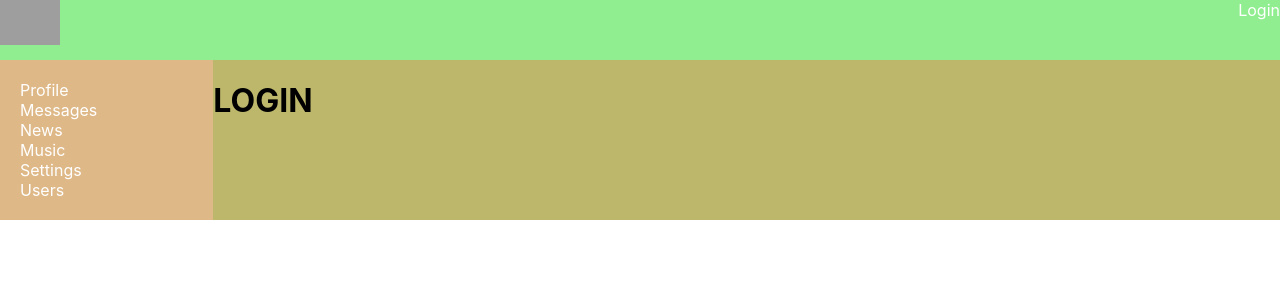
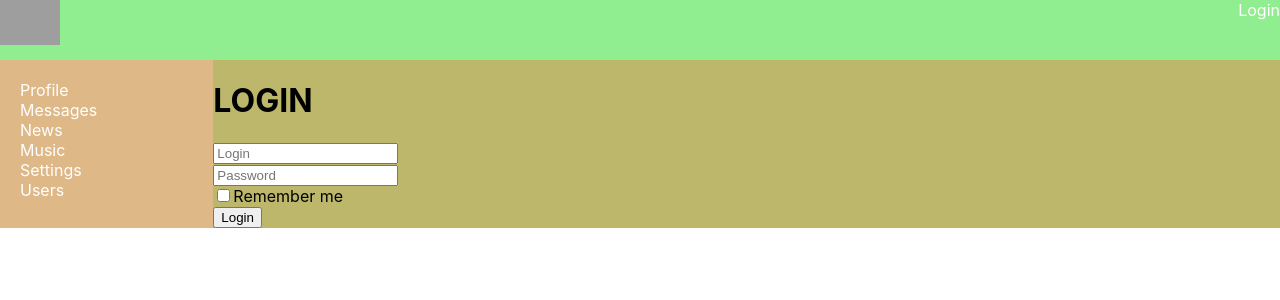
Before and after one commit to udot-a/MyReactProject, a React (Create React App) app: page /login in a window 1280 px wide. Shown: the top 300 px of the page. Built offline with nearby package versions, Linux system fonts and the light colour scheme; no server answers; grey boxes are pictures that could not be loaded.

Commit message:
'lesson75'

```diff
--- a/package.json
+++ b/package.json
@@ -10,6 +10,7 @@
     "react-router-dom": "^5.0.1",
     "react-scripts": "^3.4.0",
     "redux": "^4.0.4",
+    "redux-form": "^8.3.0",
     "redux-thunk": "^2.3.0"
   },
   "scripts": {
--- a/src/components/Profile/MyPosts/MyPosts.jsx
+++ b/src/components/Profile/MyPosts/MyPosts.jsx
@@ -4,8 +4,9 @@ import Post from './Post/Post'
 import {addPostActionCreator, updateNewPostTextActionCreator} from "../../../redux/profile-reducer";
 
 const MyPosts = (props) => {
+    let count = 0
     let postsElements =
-        props.posts.map(p => (<Post message={p.message} picture={p.picture} LikeCounter={p.likesCounter}/>));
+        props.posts.map(p => (<Post key = {count++} message={p.message} picture={p.picture} LikeCounter={p.likesCounter}/>));
 
     let newPostElement = React.createRef();
 
--- a/src/components/Profile/ProfileInfo/ProfileStatus.jsx
+++ b/src/components/Profile/ProfileInfo/ProfileStatus.jsx
@@ -15,6 +15,12 @@ class ProfileStatus extends React.PureComponent {
         this.props.updateStatus(this.state.status)
     }
     onStatusChange = (e) => this.setState({status: e.target.value})
+    componentDidUpdate(prevProps, prevState, snapshot) {
+        if (prevProps.status !== this.props.status){
+            this.setState({status: this.props.status})
+        }
+    }
+
     render() {
         return (
             <div>
--- a/src/login/login.jsx
+++ b/src/login/login.jsx
@@ -1,6 +1,34 @@
 import React from 'react'
+import createReduxForm from "redux-form/lib/createReduxForm";
+import {Field, reduxForm} from "redux-form";
 
-const Login =(props)=>{
-    return <h1>LOGIN</h1>
+const LoginForm = (props) => {
+    return (
+        <form onSubmit={props.handleSubmit}>
+            <div>
+                <Field placeholder={'Login'} component={'input'} name={'login'}/>
+            </div>
+            <div>
+                <Field placeholder={'Password'} component={'input'} name={'password'}/>
+            </div>
+            <div>
+                <Field component={'input'} type={'checkbox'} name={'rememberMe'}/>Remember me
+            </div>
+            <div>
+                <button>Login</button>
+            </div>
+
+        </form>
+    )
+}
+const LoginReduxForm = reduxForm({form: 'login'})(LoginForm)
+const Login = (props) => {
+   const onSubmit =(formData)=>{
+        console.log(formData)
+    }
+    return <div>
+        <h1>LOGIN</h1>
+        <LoginReduxForm onSubmit={onSubmit}/>
+    </div>
 }
 export default Login
--- a/src/redux/profile-reducer.js
+++ b/src/redux/profile-reducer.js
@@ -89,17 +89,13 @@ export const getUserProfile = (userId) =>(dispatch)=> {
             dispatch(setUserProfile(response.data));
         });
 }
-export const getStatus = (userId) =>(dispatch)=> {
-    profileAPI.getStatus(userId)
-        .then(response => {
-            dispatch(setStatus(response.data));
-        });
+export const getStatus = (userId) =>async dispatch=> {
+   let response = await profileAPI.getStatus(userId)
+    dispatch(setStatus(response.data))
 }
-export const updateStatus = (status) =>(dispatch)=> {
-    profileAPI.updateStatus(status)
-        .then(response => {
+export const updateStatus = (status) =>async dispatch=> {
+    let response = await profileAPI.updateStatus(status)
             if (response.data.resultCode ===0){
                 dispatch(setStatus(status));
             }
-        });
 }
--- a/src/redux/redux-store.js
+++ b/src/redux/redux-store.js
@@ -5,15 +5,18 @@ import {sidebarReducer} from "./sidebar-reducer";
 import {usersReducer} from "./users-reducer";
 import {authReducer} from "./auth-reducer";
 import  thunkMiddleware from "redux-thunk"
+import {reducer as formReducer} from "redux-form"
 
 let reducers = combineReducers({
     profilePage: profileReducer,
     messagePage: dialogsReducer,
     sidebar: sidebarReducer,
     usersPage: usersReducer,
-    auth: authReducer
+    auth: authReducer,
+    form: formReducer
 })
 
 let store = createStore(reducers, applyMiddleware(thunkMiddleware));
+store.subscribe(() => console.log(store.getState()))
 window.store = store;
 export default store;
```
Also changed, not shown: 2 other files (tests, documents, lock files or other folders).
